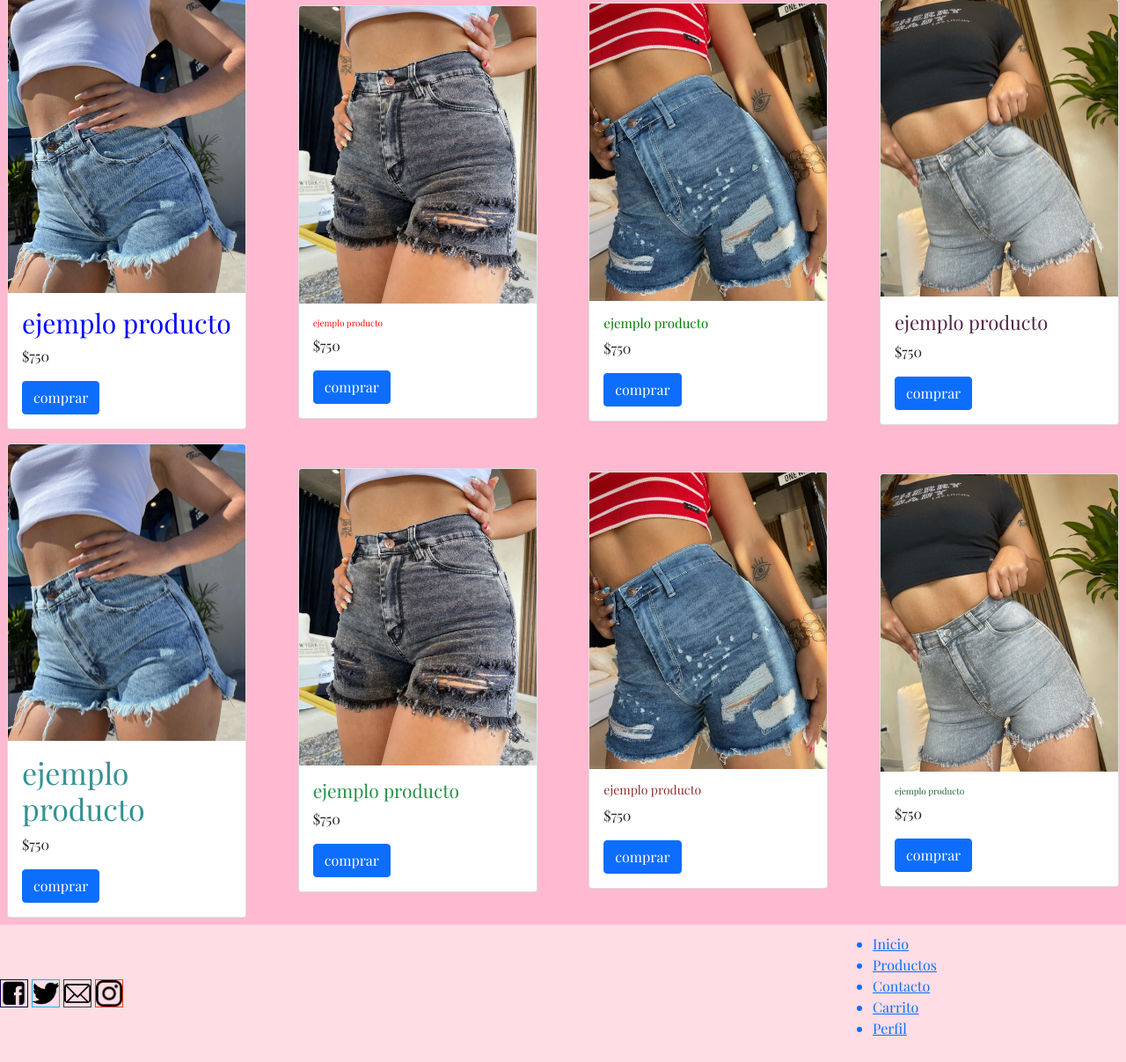
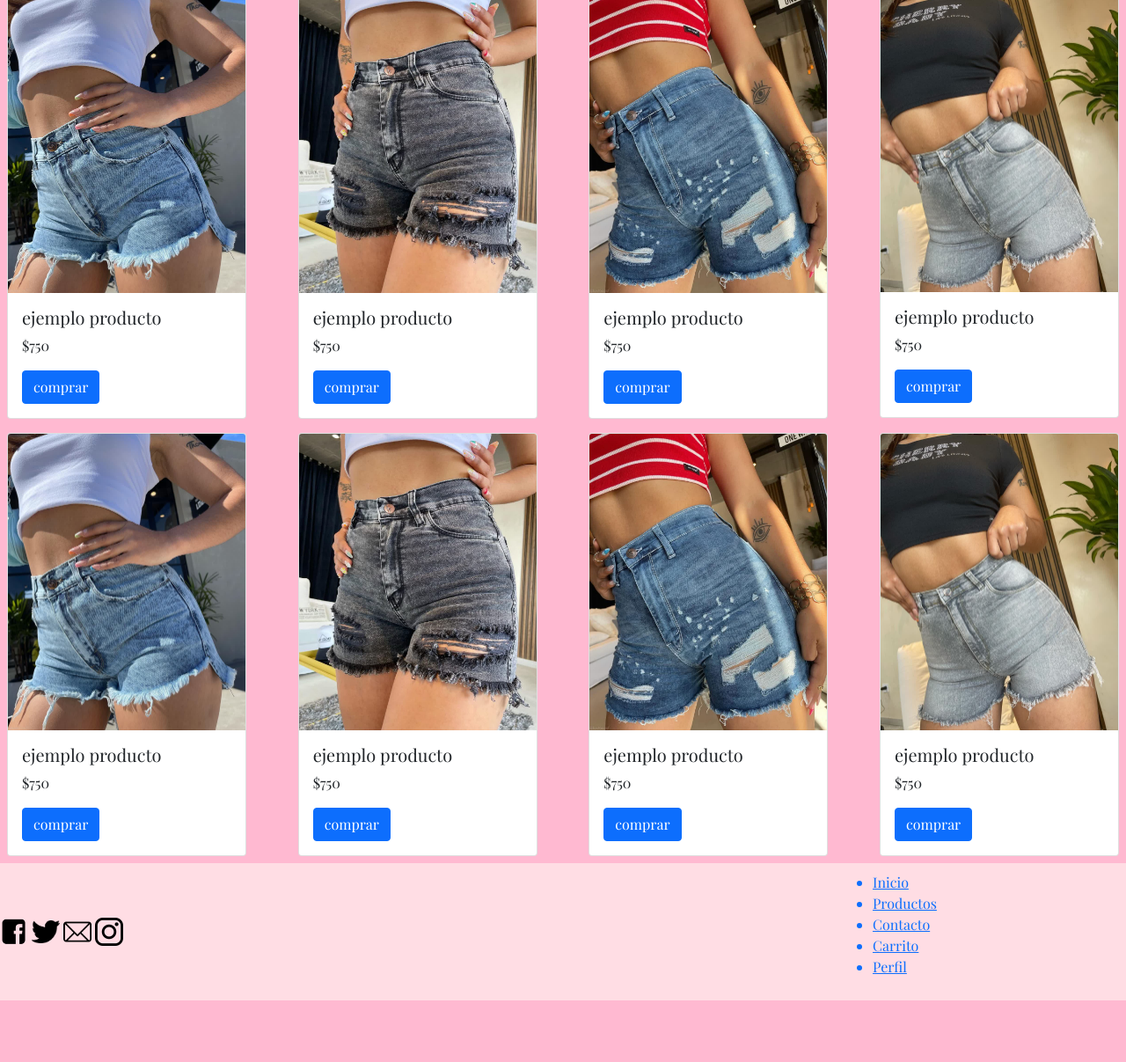
Before and after one commit to Lucas-Lopez/Intensas, a website: page index.html in a window 1280 px wide. Shown: the part 681-1888 px from the top of the page at 88% size. After the commit the page ends 1818 px from the top, so only its background shows below. Drawn offline with nearby package versions, Linux system fonts and the light colour scheme; grey boxes are pictures that could not be loaded.

Commit message:
Pagina actualizada

```diff
--- a/index.html
+++ b/index.html
@@ -24,8 +24,8 @@
           </form>
         </div>
         <section class="perfil">
-            <a href="perfil.html">  <img src="img/perfil.png"   alt="Link al perfil"    class="imgLogoBordered"> </a>
-            <a href="carrito.html"> <img src="img/carrito.png"  alt="Link al carrito"   class="imgLogoBordered"> </a>
+            <a href="perfil.html">  <img src="img/perfil.png"   alt="Link al perfil"    class="imgLogo"> </a>
+            <a href="carrito.html"> <img src="img/carrito.png"  alt="Link al carrito"  class="imgLogo"> </a>
         </section>
     </header>
 
@@ -70,7 +70,7 @@
       <div class="card">
         <img src="img/producto1.jpeg" class="card-img-top" alt="Producto 1">
         <div class="card-body">
-          <h5 class="card-title ejMixin1">ejemplo producto</h5>
+          <h5 class="card-title">ejemplo producto</h5>
           <p class="card-text">$750</p>
           <a href="#" class="btn btn-primary">comprar</a>
         </div>
@@ -78,7 +78,7 @@
         <div class="card">
           <img src="img/producto2.jpeg" class="card-img-top" alt="Producto 2">
           <div class="card-body">
-            <h5 class="card-title ejMixin2">ejemplo producto</h5>
+            <h5 class="card-title">ejemplo producto</h5>
             <p class="card-text">$750</p>
             <a href="#" class="btn btn-primary">comprar</a>
           </div>
@@ -86,7 +86,7 @@
           <div class="card">
             <img src="img/producto3.jpeg" class="card-img-top" alt="Producto 3">
             <div class="card-body">
-              <h5 class="card-title ejMixin3">ejemplo producto</h5>
+              <h5 class="card-title">ejemplo producto</h5>
               <p class="card-text">$750</p>
               <a href="#" class="btn btn-primary">comprar</a>
             </div>
@@ -94,7 +94,7 @@
             <div class="card">
               <img src="img/producto4.jpeg" class="card-img-top" alt="Producto 4">
               <div class="card-body">
-                <h5 class="card-title ejMixin4">ejemplo producto</h5>
+                <h5 class="card-title">ejemplo producto</h5>
                 <p class="card-text">$750</p>
                 <a href="#" class="btn btn-primary">comprar</a>
               </div>
@@ -102,7 +102,7 @@
               <div class="card">
                 <img src="img/producto1.jpeg" class="card-img-top" alt="Producto 1">
                 <div class="card-body">
-                  <h5 class="card-title ejMixin5">ejemplo producto</h5>
+                  <h5 class="card-title">ejemplo producto</h5>
                   <p class="card-text">$750</p>
                   <a href="#" class="btn btn-primary">comprar</a>
                 </div>
@@ -110,7 +110,7 @@
                 <div class="card">
                   <img src="img/producto2.jpeg" class="card-img-top" alt="Producto 2">
                   <div class="card-body">
-                    <h5 class="card-title ejMixin6">ejemplo producto</h5>
+                    <h5 class="card-title">ejemplo producto</h5>
                     <p class="card-text">$750</p>
                     <a href="#" class="btn btn-primary">comprar</a>
                   </div>
@@ -118,14 +118,14 @@
                 <div class="card">
                   <img src="img/producto3.jpeg" class="card-img-top" alt="Producto 3">
                   <div class="card-body">
-                    <h5 class="card-title ejMixin7">ejemplo producto</h5>
+                    <h5 class="card-title">ejemplo producto</h5>
                     <p class="card-text">$750</p>
                     <a href="#" class="btn btn-primary">comprar</a>
                   </div>
                 </div>   <div class="card">
                   <img src="img/producto4.jpeg" class="card-img-top" alt="Producto 4">
                   <div class="card-body">
-                    <h5 class="card-title ejMixin8">ejemplo producto</h5>
+                    <h5 class="card-title">ejemplo producto</h5>
                     <p class="card-text">$750</p>
                     <a href="#" class="btn btn-primary">comprar</a>
                   </div>
@@ -137,10 +137,10 @@
 
     <footer class="gridFooter">
         <div class="redes">
-            <a href="https://www.facebook.com/Intensas-108751921688913" target="blank"><img src="img/facebook.png"  alt="Logo de Facebook"  class="imgRed borde-facebook" ></a>
-            <a href="https://www.twitter.com"                           target="blank"><img src="img/twitter.png"   alt="Logo de Twitter"   class="imgRed borde-twitter" ></a>
-            <a href="mailto:maildeejemplo@gmail.com"                    target="blank"><img src="img/mail.png"      alt="Logo de Mail"      class="imgRed borde-mail" ></a>
-            <a href="https://www.instagram.com/intensas_in/"            target="blank"><img src="img/instagram.png" alt="Logo de Instagram" class="imgRed borde-instagram" ></a>
+            <a href="https://www.facebook.com/Intensas-108751921688913" target="blank"><img src="img/facebook.png"  alt="Logo de Facebook"  class="imgRed" ></a>
+            <a href="https://www.twitter.com"                           target="blank"><img src="img/twitter.png"   alt="Logo de Twitter"   class="imgRed" ></a>
+            <a href="mailto:maildeejemplo@gmail.com"                    target="blank"><img src="img/mail.png"      alt="Logo de Mail"      class="imgRed" ></a>
+            <a href="https://www.instagram.com/intensas_in/"            target="blank"><img src="img/instagram.png" alt="Logo de Instagram" class="imgRed" ></a>
         </div>
 
         <div class="mapa">
--- a/scss/origen.scss
+++ b/scss/origen.scss
@@ -78,36 +78,6 @@ body{
         align-items: center;
         align-content: space-around;
         justify-content: space-between;
-        @mixin texto($color, $tamanio){
-            color: $color;
-            font-size: $tamanio;
-        }
-        .ejMixin1{
-            @include texto(blue, 30px)
-        }
-        .ejMixin2{
-            @include texto(red, 10px)
-        }
-        .ejMixin3{
-            @include texto(green, 15px)
-        }
-        .ejMixin4{
-            @include texto(rgb(82, 39, 72), 22px)
-        }
-        .ejMixin5{
-            @include texto(rgb(53, 146, 146), 34px)
-        }
-        .ejMixin6{
-            @include texto(rgb(38, 145, 70), 21px)
-        }
-        .ejMixin7{
-            @include texto(rgb(143, 46, 46), 14px)
-        }
-        .ejMixin8{
-            @include texto(rgb(32, 95, 51), 10px)
-        }
-
-
     }
     #gridContacto {
         display: grid;
@@ -204,17 +174,6 @@ body{
                 height: 2em;
                 width: 2em;
             }
-            $bordes:(
-                twitter: #10b6f8,
-                facebook: #0e005a,
-                mail: #353a3d,
-                instagram: #f83f10
-            );
-            @each $red, $redColor in $bordes{
-                .borde-#{$red} {
-                    border: solid 1px $redColor;
-                }
-            }
         }
         .mapa{
         grid-area: mapa;
```
Also changed, not shown: css/destino.css.
